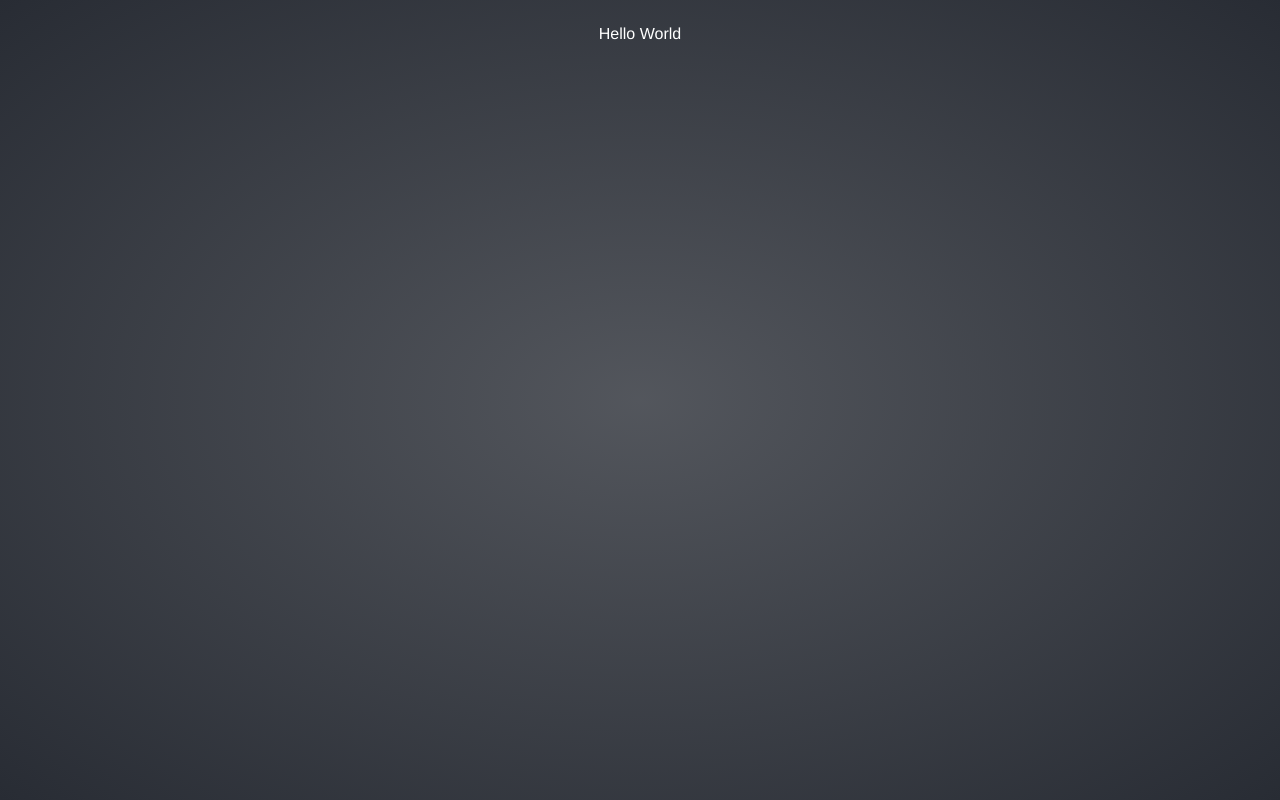
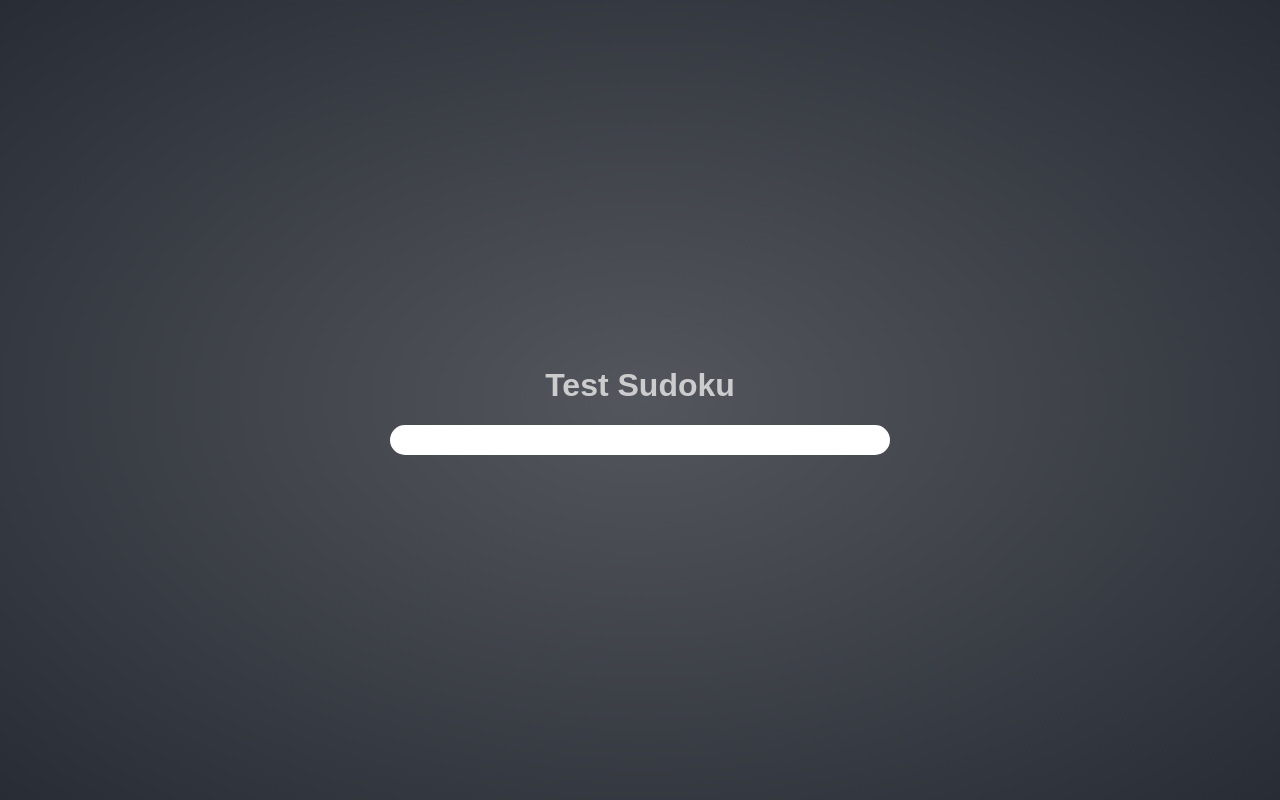
Before and after one commit to uhatikus/react-sudoku, a React (Create React App) app: page / in a window 1280 px wide. Built offline with nearby package versions, Linux system fonts and the light colour scheme.

Commit message:
grid added

```diff
--- /dev/null
+++ b/src/components/grid/index.tsx
@@ -0,0 +1,18 @@
+import React, {FC, Children} from 'react'
+
+const Grid: FC = () => {
+    // other stuff
+    return (
+        <div data-cy="grid-container">
+            {Children.toArray([...Array(9)].map((_, rowIndex) => (
+                <div data-cy="grid-row-container">
+                    {Children.toArray([...Array(9)].map((_, colIndex) => (
+                        <div data-cy="block"></div>
+                    )))}
+                </div>
+            )))}
+        </div>
+    )
+}
+
+export default Grid
--- /dev/null
+++ b/src/components/index.ts
@@ -0,0 +1,2 @@
+export { default as Grid } from './grid'
+export * from './styles'
--- /dev/null
+++ b/src/components/styles/card/index.ts
@@ -0,0 +1,13 @@
+import styled, {css} from 'styled-components'
+
+export const Card = styled.div`
+  ${({theme }) => css`
+    background: ${theme.colors.white};
+    border-radius: 20px;
+    display: flex;
+    flex: 1;
+    flex-direction: column;
+    max-height: fit-content;
+    padding: 15px
+    `}
+`
--- /dev/null
+++ b/src/components/styles/content/index.ts
@@ -0,0 +1,11 @@
+import styled, {css} from 'styled-components'
+
+export const Content = styled.div`
+  ${({theme }) => css`
+    max-width: 500px;
+    display: flex;
+    flex: 1;
+    flex-direction: column;
+    justify-content: center;
+    `}
+`
--- /dev/null
+++ b/src/components/styles/title/index.ts
@@ -0,0 +1,9 @@
+import styled, {css} from 'styled-components'
+
+export const Title = styled.h1`
+  ${({ theme }) => css`
+    color: ${theme.colors.text};
+    max-top: 0;
+    text-align: center;
+    `}
+`
--- a/src/index.tsx
+++ b/src/index.tsx
@@ -1,14 +1,20 @@
 import React from 'react'
 import ReactDOM from 'react-dom'
+import { ThemeProvider } from 'styled-components'
 
+import { Content, Title, Card, Grid } from './components'
 import { unregister } from './core'
-import { GlobalStyles } from './styles'
+import { GlobalStyles, theme } from './styles'
+
 
 ReactDOM.render(
-  <>
+  <ThemeProvider theme = {theme}>
     <GlobalStyles />
-    <div>Hello World</div>
-  </>,
+    <Content data-cy="content">
+      <Title data-cy="title">Test Sudoku</Title>
+      <Card data-cy="card"><Grid></Grid></Card>
+    </Content>
+  </ThemeProvider>,
   document.getElementById('root')
 )
 
--- a/src/styles/global.ts
+++ b/src/styles/global.ts
@@ -1,6 +1,7 @@
-import { createGlobalStyle } from 'styled-components'
+import { createGlobalStyle, css } from 'styled-components'
 
 export default createGlobalStyle`
+  ${({ theme }) => css`
     html {
       height: 100%;
 
@@ -11,14 +12,15 @@ export default createGlobalStyle`
         margin: 0;
 
         #root {
-        background: radial-gradient(#282c34cc, #282c34); /* background color */
-        color: #ffffff; /* text color */
+          background: ${theme.colors.background};
+          color: ${theme.colors.text};
           display: flex;
-        font-family: helvetica;
+          font-family: sans-serif;
           height: 100%;
           justify-content: center;
-        padding: 25px;
+          padding: 15px;
         }
       }
     }
+  `}
 `
--- a/src/styles/index.ts
+++ b/src/styles/index.ts
@@ -1 +1,2 @@
 export { default as GlobalStyles } from './global'
+export { default as theme } from './theme'
--- /dev/null
+++ b/src/styles/theme.ts
@@ -0,0 +1,12 @@
+export default {
+    colors: {
+      background: 'radial-gradient(#282c34cc, #282c34)',
+      black: '#000000',
+      grey: '#282c34',
+      blue: '#a0e9fd',
+      lightBlue: '#caf3fe',
+      white: 'white',
+      text: '#cccccc',
+    },
+    transition: '0.3s',
+  }
--- /dev/null
+++ b/src/typings/theme.d.ts
@@ -0,0 +1,9 @@
+import 'styled-components'
+
+import { theme } from '../styles'
+
+type Theme = typeof theme
+
+declare module 'styled-components' {
+  export interface DefaultTheme extends Theme {}
+}
```
Lines whose indentation alone changed are shown as unchanged.
